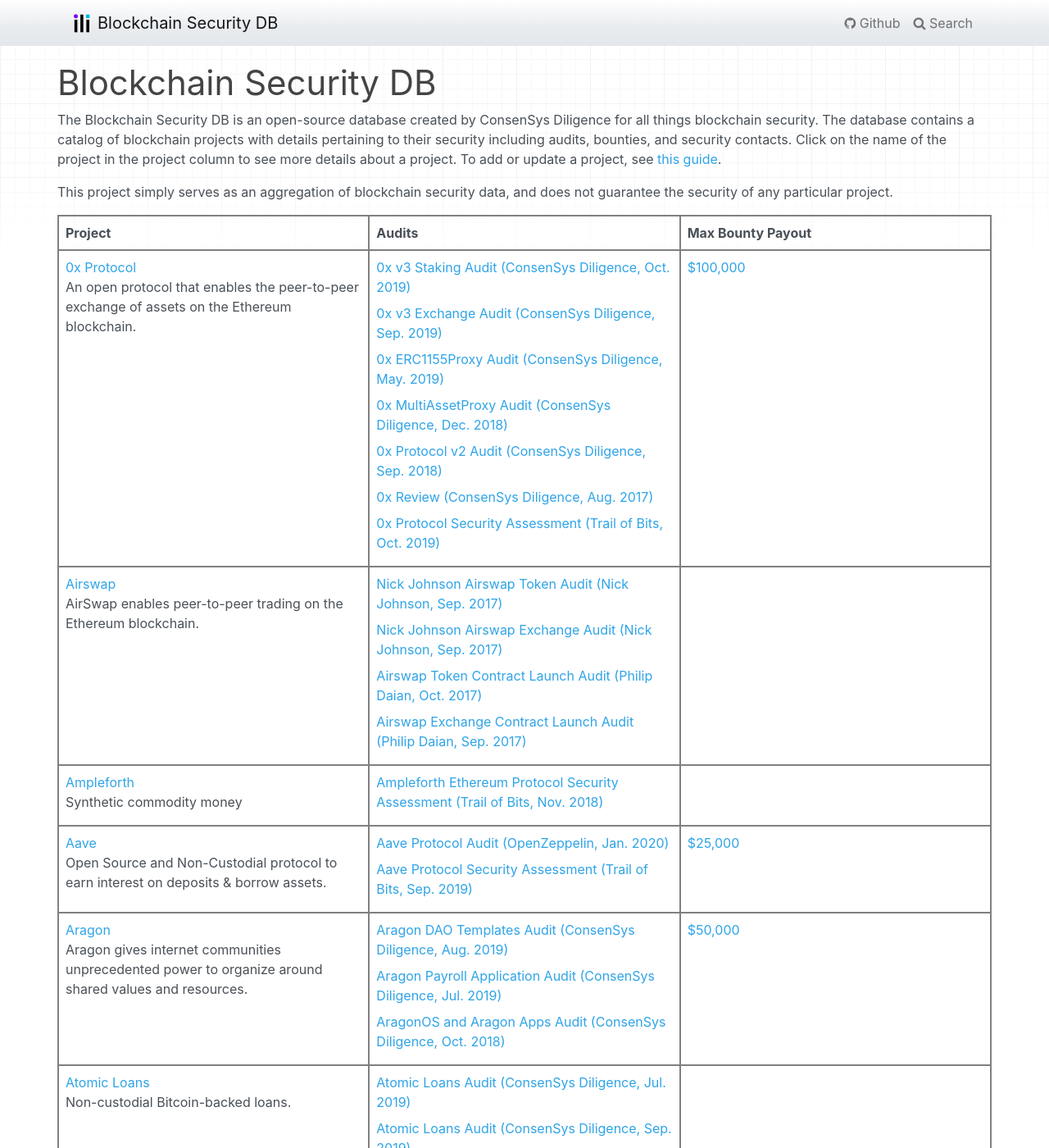
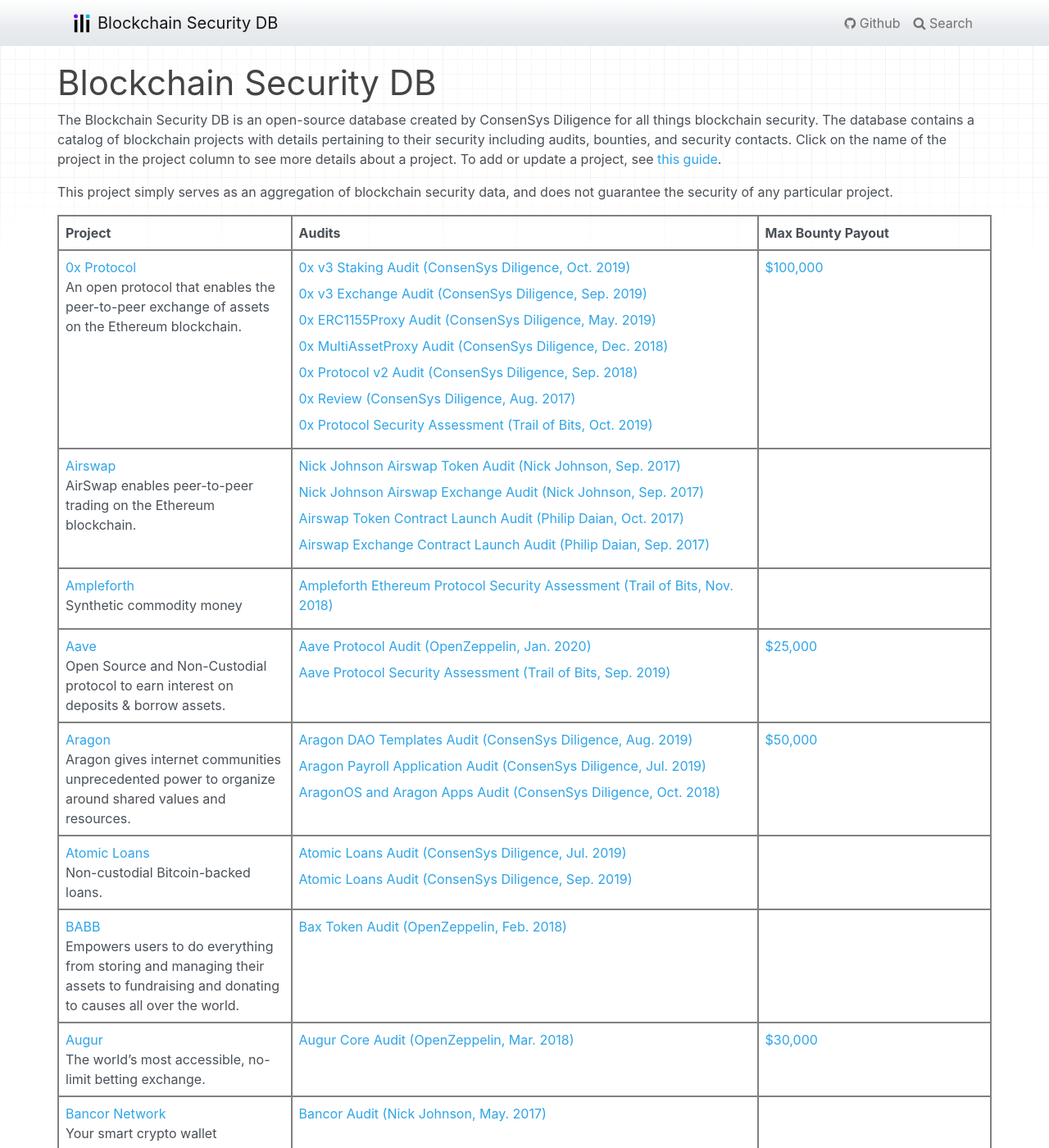
Before and after one commit to Consensys/blockchainSecurityDB, an MkDocs documentation site: the page built from docs/index.md, in a window 1280 px wide and 1400 px high. Shown: the whole window at 82% size. Built offline with MkDocs 1.6.1, drawn with Linux system fonts in a browser that asks for light colours.

Commit message:
Double width of audits column

```diff
--- a/theme/css/table.css
+++ b/theme/css/table.css
@@ -18,6 +18,10 @@ body td, th {
   padding: 8px;
 }
 
+body thead th:nth-of-type(2) {
+  width: 50%;
+}
+
 body td ul {
   padding: 0;
   margin: 0;
```
